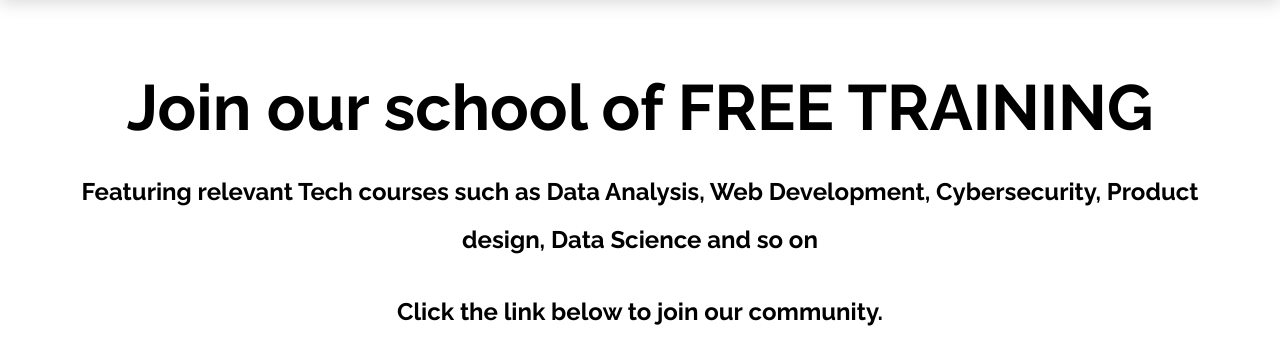
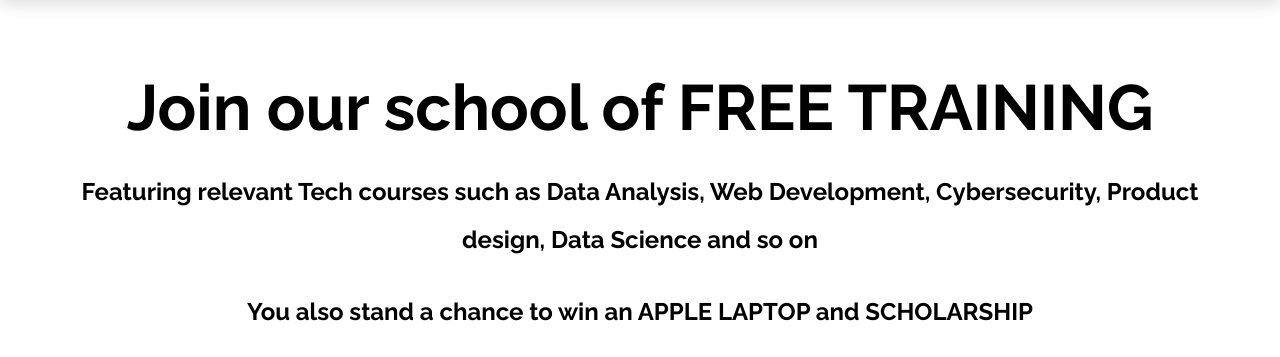
Before and after one commit to Codeverse-programming/Codar-Free-Training-4, a plain HTML site: page index.html in a window 1280 px wide. Shown: the part 90-447 px from the top of the page. Drawn offline with Linux system fonts and the light colour scheme; files whose address does not match are found by name.

Commit message:
free training

```diff
--- a/index.html
+++ b/index.html
@@ -43,6 +43,9 @@
                     design, Data Science and
                     so on
                 </p>
+                <p>
+                    You also stand a chance to win an APPLE LAPTOP and SCHOLARSHIP
+                </p>
                 <p>Click the link below to join our community.</p>
                 <div class="discover">
                     <a href="https://chat.whatsapp.com/CdjMfXVVhMU45HoCBqsLrX">
```
